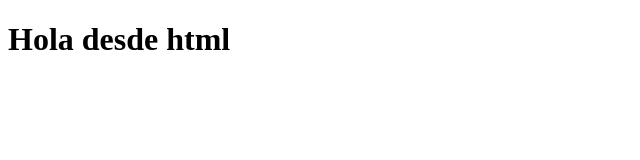
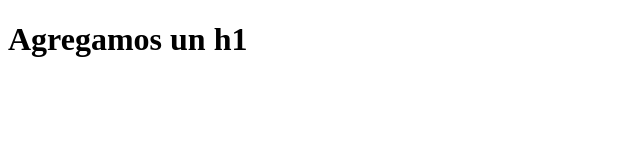
Before and after one commit to javitworksbw/git-example, a plain HTML site: page index.html in a window 1280 px wide. Shown: the whole page, without its empty margins (0-640 px from the left). Drawn offline with Linux system fonts and the light colour scheme.

Commit message:
nuevo commit

```diff
--- a/index.html
+++ b/index.html
@@ -15,7 +15,7 @@
         <!--[if lt IE 7]>
             <p class="browsehappy">You are using an <strong>outdated</strong> browser. Please <a href="#">upgrade your browser</a> to improve your experience.</p>
         <![endif]-->
-        <h1>Hola desde html</h1>
+        <h1>Agregamos un h1</h1>
         <script src="" async defer></script>
     </body>
 </html>
```
